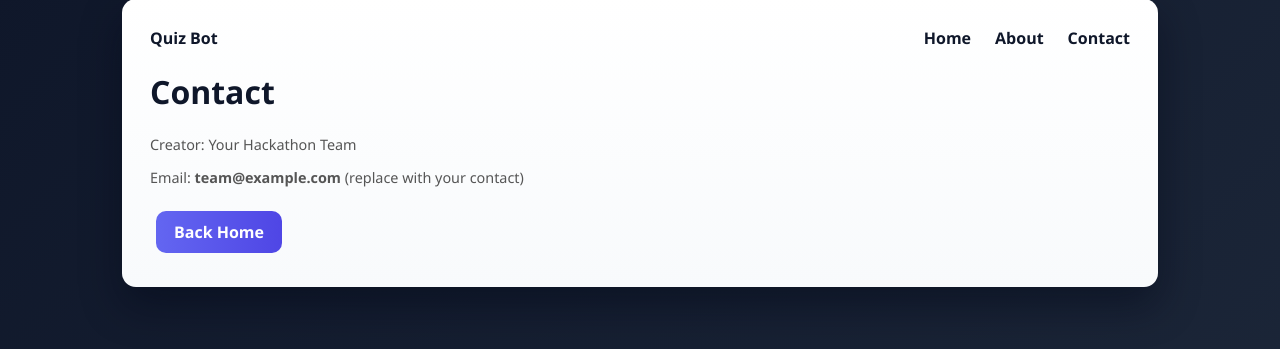
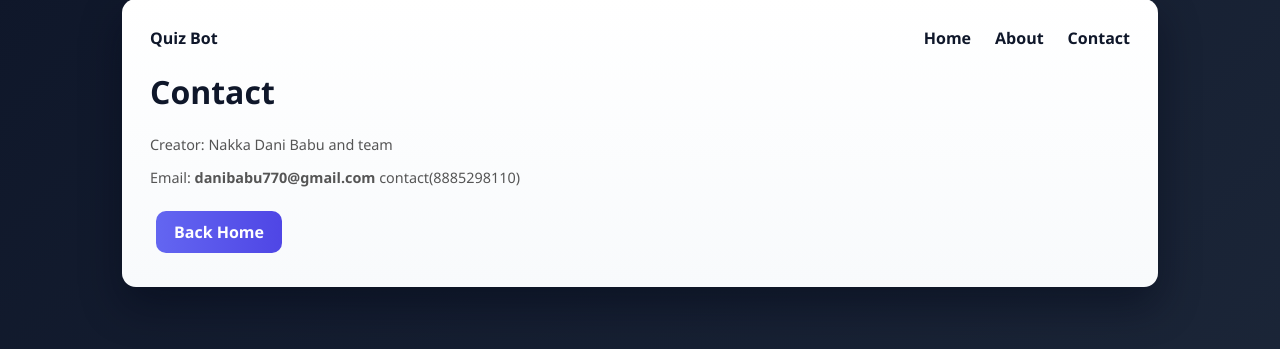
Before and after one commit to danibabu110/ai_quiz_web, a FastAPI app: page /contact in a window 1280 px wide. Shown: the part 31-380 px from the top of the page. Run offline with FastAPI, Linux system fonts and the light colour scheme.

Commit message:
Update contact.html

```diff
--- a/templates/contact.html
+++ b/templates/contact.html
@@ -17,8 +17,8 @@
     </div>
 
     <h1>Contact</h1>
-    <p class="small">Creator: Your Hackathon Team</p>
-    <p class="small">Email: <strong>team@example.com</strong> (replace with your contact)</p>
+    <p class="small">Creator: Nakka Dani Babu and team </p>
+    <p class="small">Email: <strong>danibabu770@gmail.com</strong> contact(8885298110)</p>
 
     <div style="margin-top:18px;">
       <a href="/" class="btn-lobby single">Back Home</a>
```
